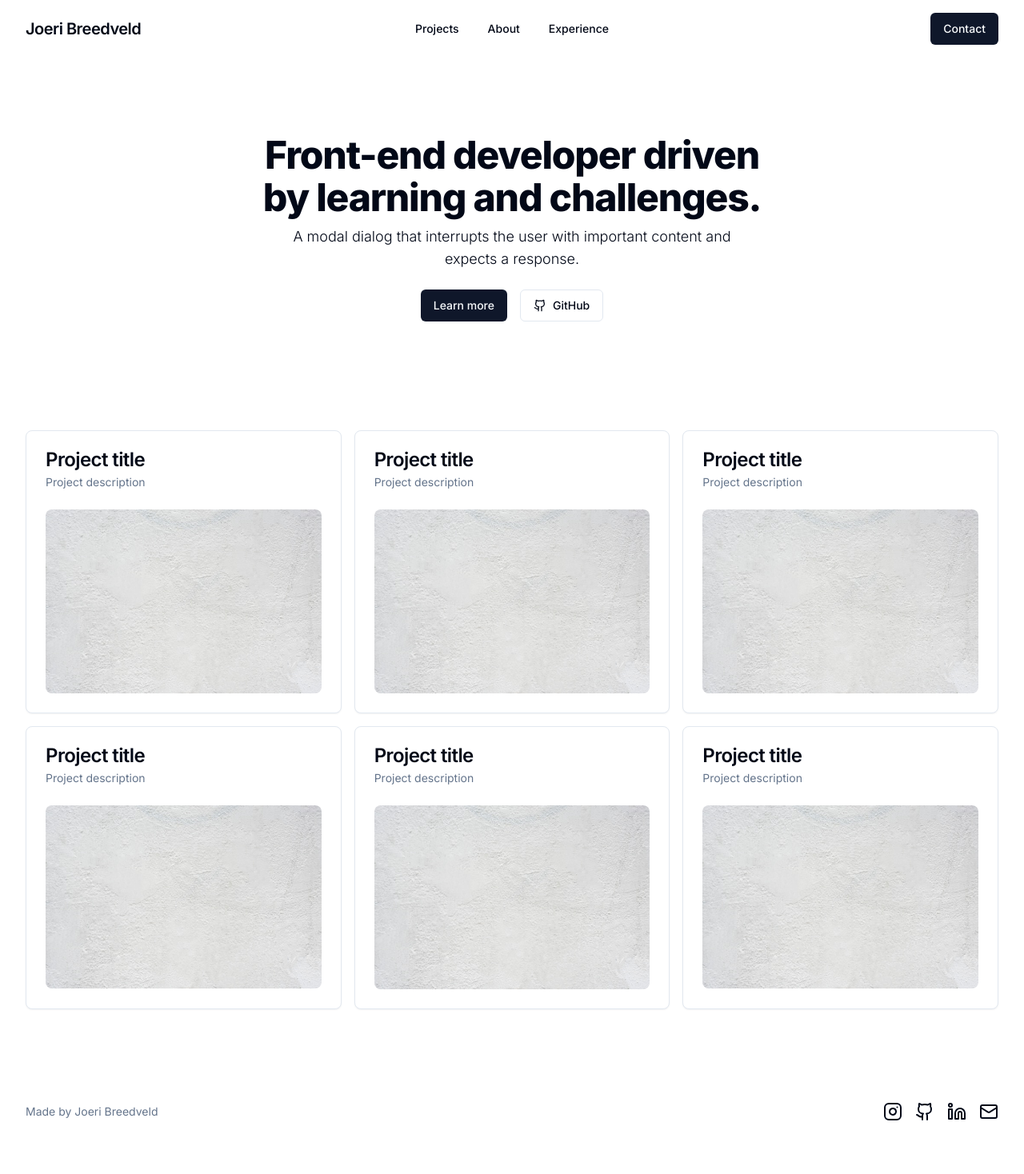
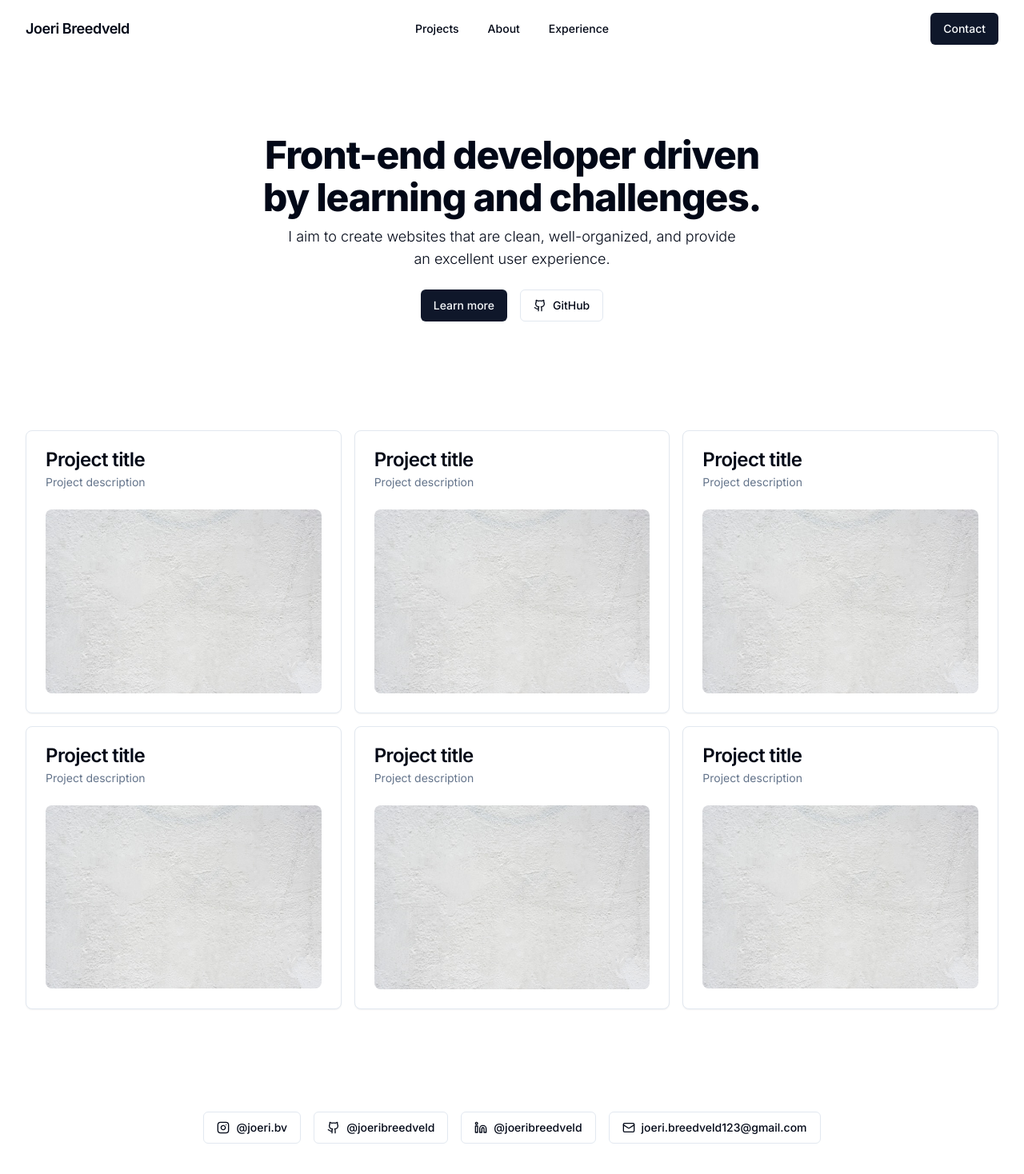
Before and after one commit to joeribreedveld/next-shadcn-portfolio-template, a Next.js app: page / in a window 1280 px wide. Shown: the top 1468 px of the page at 80% size. Before the commit the page ends 1438 px from the top, so only its background shows below. Built offline with nearby package versions, Linux system fonts and the light colour scheme.

Commit message:
feat: updates and make footer

```diff
--- a/components/footer.tsx
+++ b/components/footer.tsx
@@ -1,30 +1,33 @@
 import { Instagram, Github, Linkedin, Mail } from "lucide-react";
-import Link from "next/link";
+import { Button } from "./ui/button";
 
 export default function Footer() {
   return (
-    <footer className="px-4 md:container h-24 flex items-center justify-between">
-      <p className="text-sm text-muted-foreground">Made by Joeri Breedveld</p>
-      <ul className="flex gap-4">
+    <footer className="px-4 md:container py-12">
+      <ul className="flex flex-wrap gap-4 justify-center">
         <li>
-          <Link href="#">
-            <Instagram className="h-6 w-6" />
-          </Link>
+          <Button variant="outline">
+            <Instagram className="h-4 w-4 mr-2" />
+            @joeri.bv
+          </Button>
         </li>
         <li>
-          <Link href="#">
-            <Github className="h-6 w-6" />
-          </Link>
+          <Button variant="outline">
+            <Github className="h-4 w-4 mr-2" />
+            @joeribreedveld
+          </Button>
         </li>
         <li>
-          <Link href="#">
-            <Linkedin className="h-6 w-6" />
-          </Link>
+          <Button variant="outline">
+            <Linkedin className="h-4 w-4 mr-2" />
+            @joeribreedveld
+          </Button>
         </li>
         <li>
-          <Link href="#">
-            <Mail className="h-6 w-6" />
-          </Link>
+          <Button variant="outline">
+            <Mail className="h-4 w-4 mr-2" />
+            joeri.breedveld123@gmail.com
+          </Button>
         </li>
       </ul>
     </footer>
--- a/components/header.tsx
+++ b/components/header.tsx
@@ -26,7 +26,7 @@ export default function Header() {
 
         <SheetContent side="left">
           <Link className="flex items-center gap-2" href="#">
-            <h3 className="text-xl font-semibold tracking-tight">
+            <h3 className="text-lg font-semibold tracking-tight">
               Joeri Breedveld
             </h3>
           </Link>
@@ -47,7 +47,7 @@ export default function Header() {
         </SheetContent>
       </Sheet>
       <div className="w-full md:flex hidden justify-start items-center">
-        <h3 className="text-xl font-semibold tracking-tight">
+        <h3 className="text-lg font-semibold tracking-tight">
           Joeri Breedveld
         </h3>
       </div>
--- a/components/hero.tsx
+++ b/components/hero.tsx
@@ -8,8 +8,8 @@ export default function Hero() {
         Front-end developer driven by learning and challenges.
       </h1>
       <p className="text-lg font-light max-w-xl text-center text-foreground">
-        A modal dialog that interrupts the user with important content and
-        expects a response.
+        I aim to create websites that are clean, well-organized, and provide an
+        excellent user experience.
       </p>
       <div className="flex gap-4 py-4 md:pb-10 items-center">
         <Button>Learn more</Button>
```
